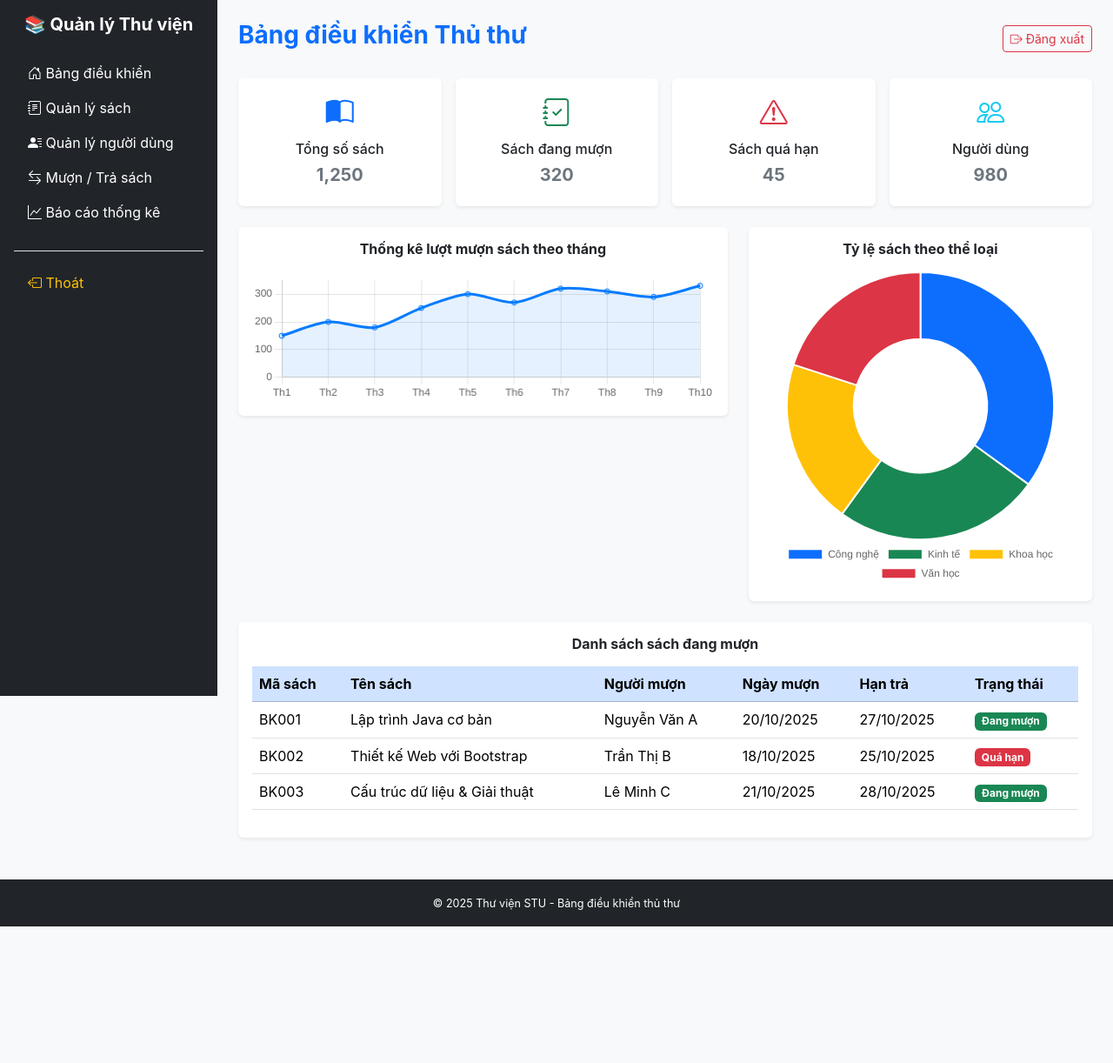
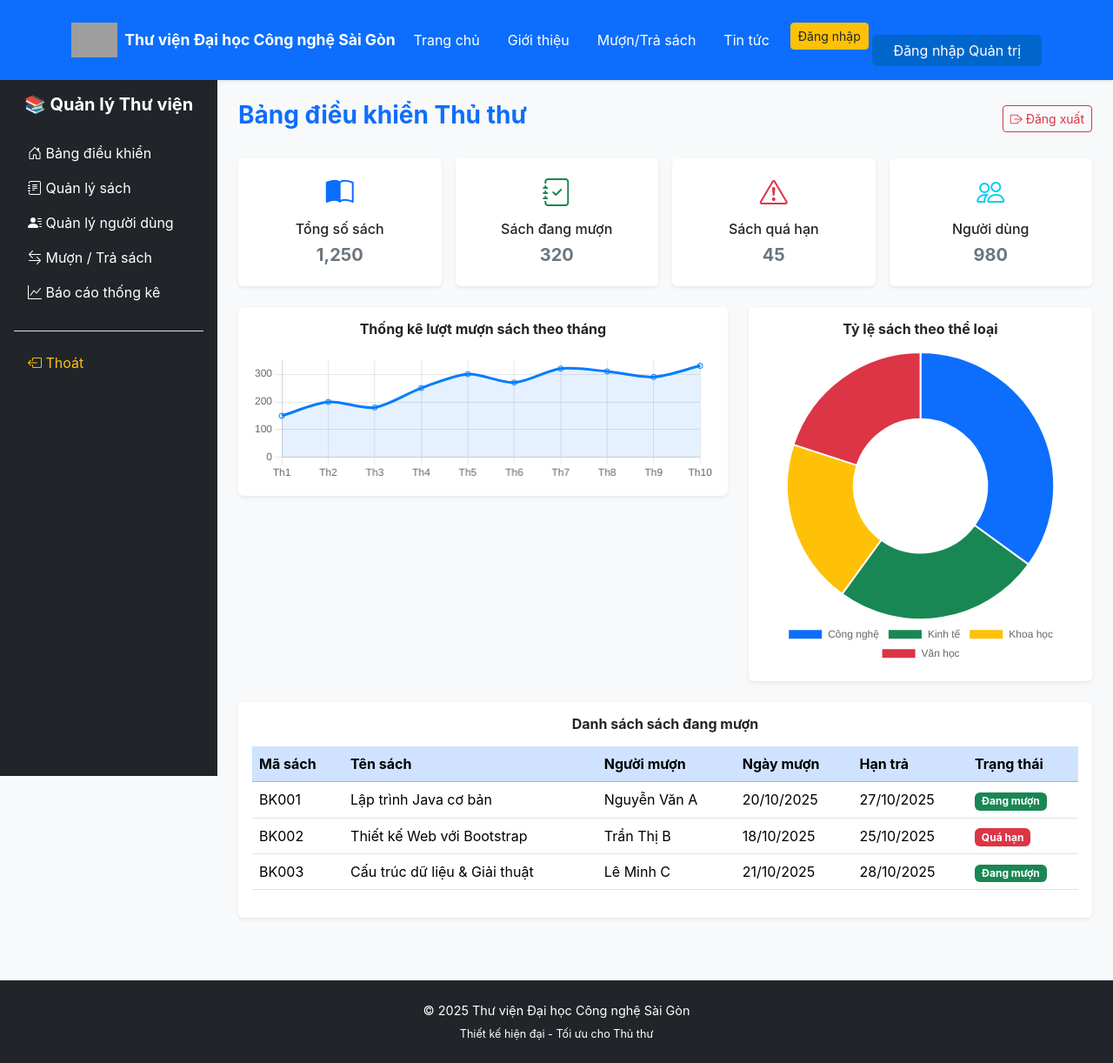
Before and after one commit to khduyy211/NCKH_QRCode, a Django app: template template/admin.html in a window 1280 px wide. Shown: the whole page at 87% size. Before the commit the page ends 1065 px from the top, so only its background shows below. Run offline with Django 5.2, Linux system fonts and the light colour scheme; the template is opened without the code that fills it, so the values that code supplies are empty; grey boxes are pictures that could not be loaded.

Commit message:
them admin

```diff
--- a/demo1/urls.py
+++ b/demo1/urls.py
@@ -23,4 +23,5 @@ urlpatterns = [
     path("admin/", admin.site.urls),
     path("", views.index, name = "index"),
     path("shelf-map", views.bookshelf, name = "shelf-map"),
+    path("admin", views.admin, name = "admin"),
 ]
--- a/demo_app/views.py
+++ b/demo_app/views.py
@@ -6,3 +6,6 @@ def index(req):
 
 def bookshelf(req):
     return render(req,"bookshelf.html")
+
+def admin(req):
+    return render(req,"admin.html")
--- a/static/js/script.js
+++ b/static/js/script.js
@@ -7,16 +7,7 @@ document.getElementById("searchBtn").addEventListener("click", () => {
         alert("Vui lòng nhập từ khóa để tìm kiếm!");
     }
 });
-document.addEventListener("DOMContentLoaded", () => {
-    const adminButton = document.getElementById("btnAdmin");
 
-    if (adminButton) {
-        adminButton.addEventListener("click", () => {
-            // Giả lập kiểm tra quyền truy cập, có thể mở rộng logic đăng nhập ở đây
-            window.location.href = "admin.html"; // Chuyển trang sang admin.html
-        });
-    }
-});
 
       // delegate click on shelf faces
       document.querySelectorAll(".shelf-face").forEach((el) => {
--- a/template/admin.html
+++ b/template/admin.html
@@ -1,15 +1,7 @@
-<!DOCTYPE html>
-<html lang="vi">
 
-<head>
-    <meta charset="UTF-8">
-    <meta name="viewport" content="width=device-width, initial-scale=1.0">
-    <title>Bảng điều khiển Thủ thư - Thư viện STU</title>
-    <link href="https://cdn.jsdelivr.net/npm/bootstrap@5.3.2/dist/css/bootstrap.min.css" rel="stylesheet">
-    <link href="https://cdn.jsdelivr.net/npm/bootstrap-icons@1.11.1/font/bootstrap-icons.css" rel="stylesheet">
-    <link rel="stylesheet" href="css/style.css">
-</head>
-
+{% extends "layout/header_footer.html" %}
+{% load static %}
+{% block content %}
 <body class="bg-light">
 
     <!-- SIDEBAR -->
@@ -135,9 +127,7 @@
         </main>
     </div>
 
-    <footer class="bg-dark text-white text-center py-3 mt-4">
-        <small>© 2025 Thư viện STU - Bảng điều khiển thủ thư</small>
-    </footer>
+
 
     <!-- Bootstrap + Chart.js -->
     <script src="https://cdn.jsdelivr.net/npm/bootstrap@5.3.2/dist/js/bootstrap.bundle.min.js"></script>
@@ -145,4 +135,5 @@
     <script src="js/admin.js"></script>
 </body>
 
-</html>
+
+{% endblock %}
--- a/template/layout/header_footer.html
+++ b/template/layout/header_footer.html
@@ -35,7 +35,7 @@
 
                 </ul>
             </nav>
-            <button id="btnAdmin" class="btn btn-primary mt-4 px-4">Đăng nhập Quản trị</button>
+            <a href="{% url 'admin' %}" id="btnAdmin" class="btn btn-primary mt-4 px-4">Đăng nhập Quản trị</a>
         </div>
     </header>
     <!-- END HEADER -->
```
